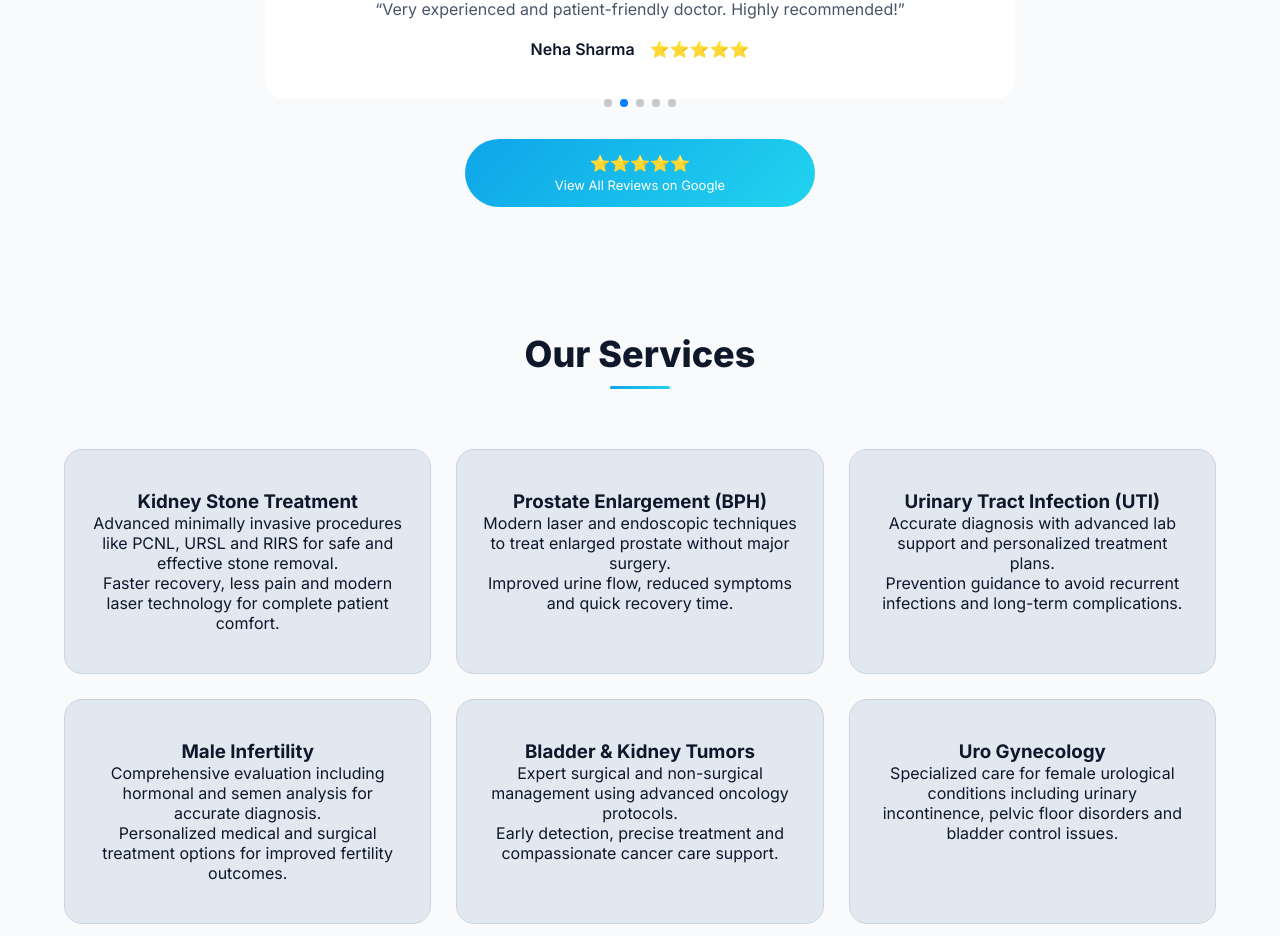
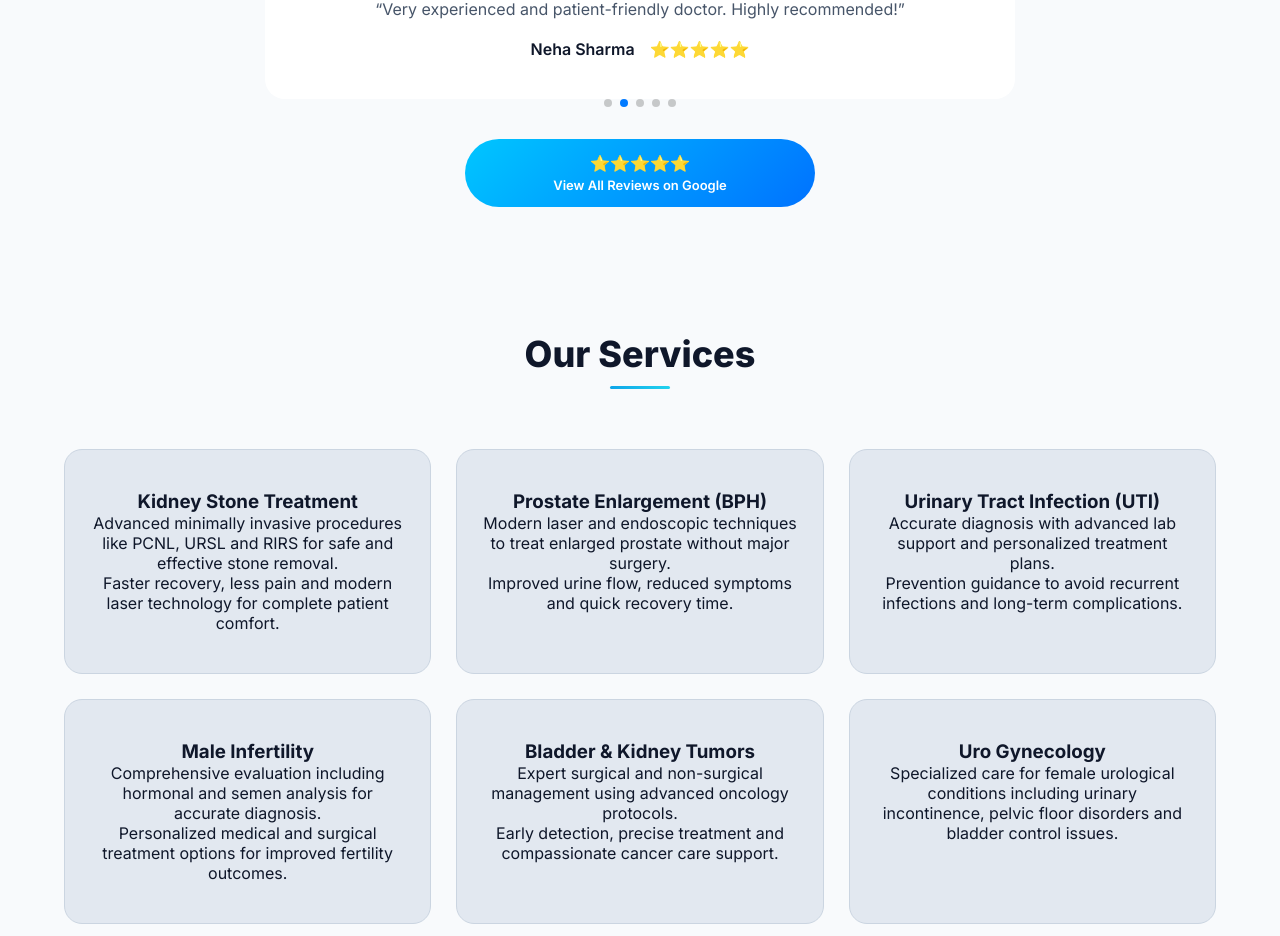
Before and after one commit to shobhitm1/sinhaurocare, a React (Vite) app: page / in a window 1280 px wide. Shown: the part 1295-2231 px from the top of the page. Built offline with nearby package versions, Linux system fonts and the light colour scheme.

Commit message:
Fixed dark mode issue

```diff
--- a/src/pages/Home.css
+++ b/src/pages/Home.css
@@ -356,3 +356,37 @@ section {
 .services-section {
   padding-top: 5px;
 }
+/* GOOGLE BUTTON DEFAULT */
+.google-btn {
+  background: linear-gradient(135deg, #00c6ff, #0072ff);
+  color: white;
+  text-decoration: none;
+}
+
+/* 🔥 DARK MODE FIX */
+body.dark .google-btn {
+  background: linear-gradient(135deg, #00c6ff, #00e0ff);
+  color: #ffffff;
+  box-shadow: 0 0 12px rgba(0, 198, 255, 0.6);
+}
+
+/* TEXT INSIDE BUTTON */
+.google-btn .text {
+  color: white;
+  font-weight: 600;
+}
+
+/* DARK MODE TEXT FIX */
+body.dark .google-btn .text {
+  color: #ffffff;
+}
+
+/* OPTIONAL HOVER */
+.google-btn:hover {
+  opacity: 0.9;
+}
+body.dark .google-btn {
+  background: linear-gradient(135deg, #00e0ff, #00bcd4);
+  color: white;
+  box-shadow: 0 4px 20px rgba(0, 224, 255, 0.8);
+}
```
